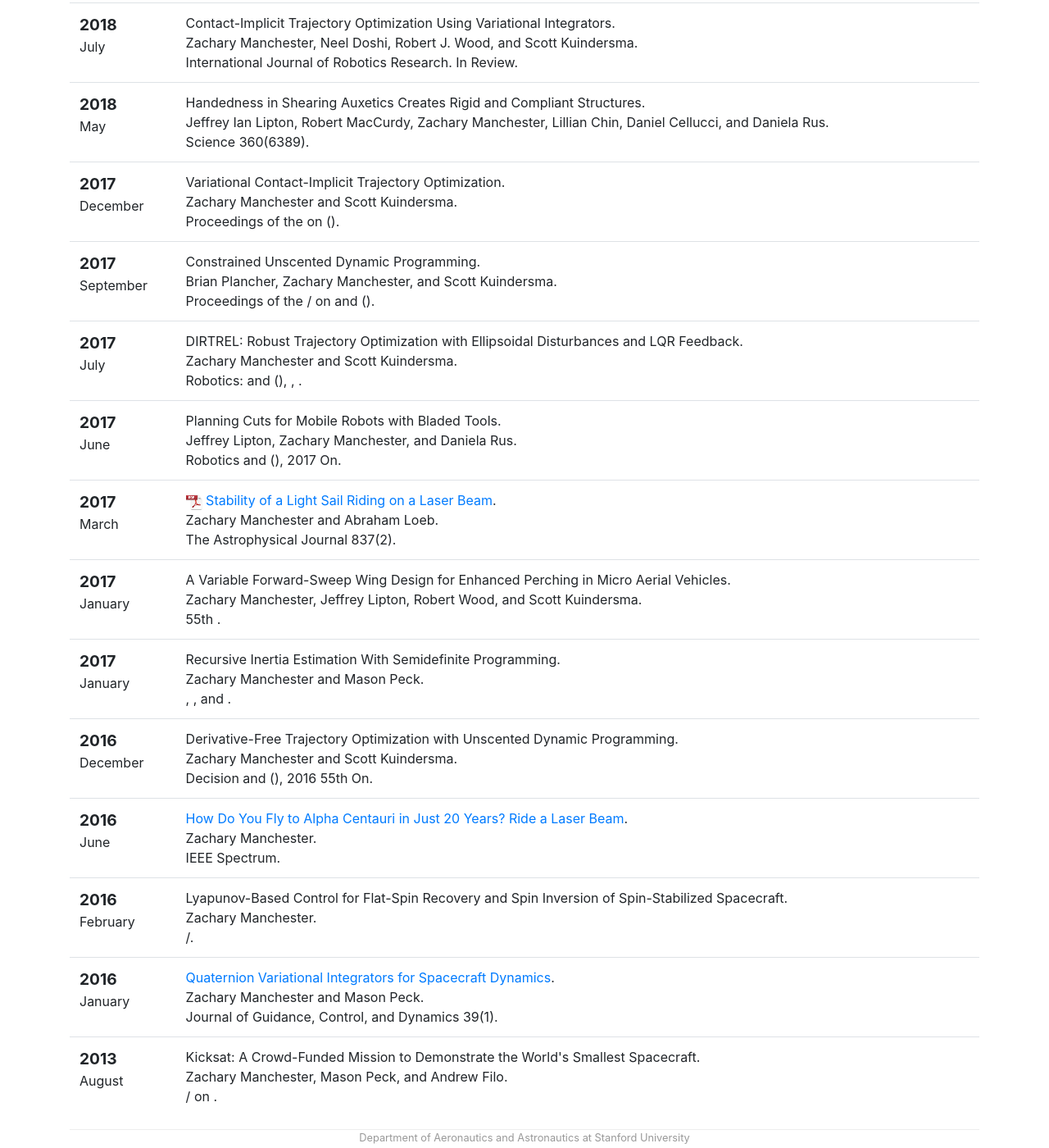
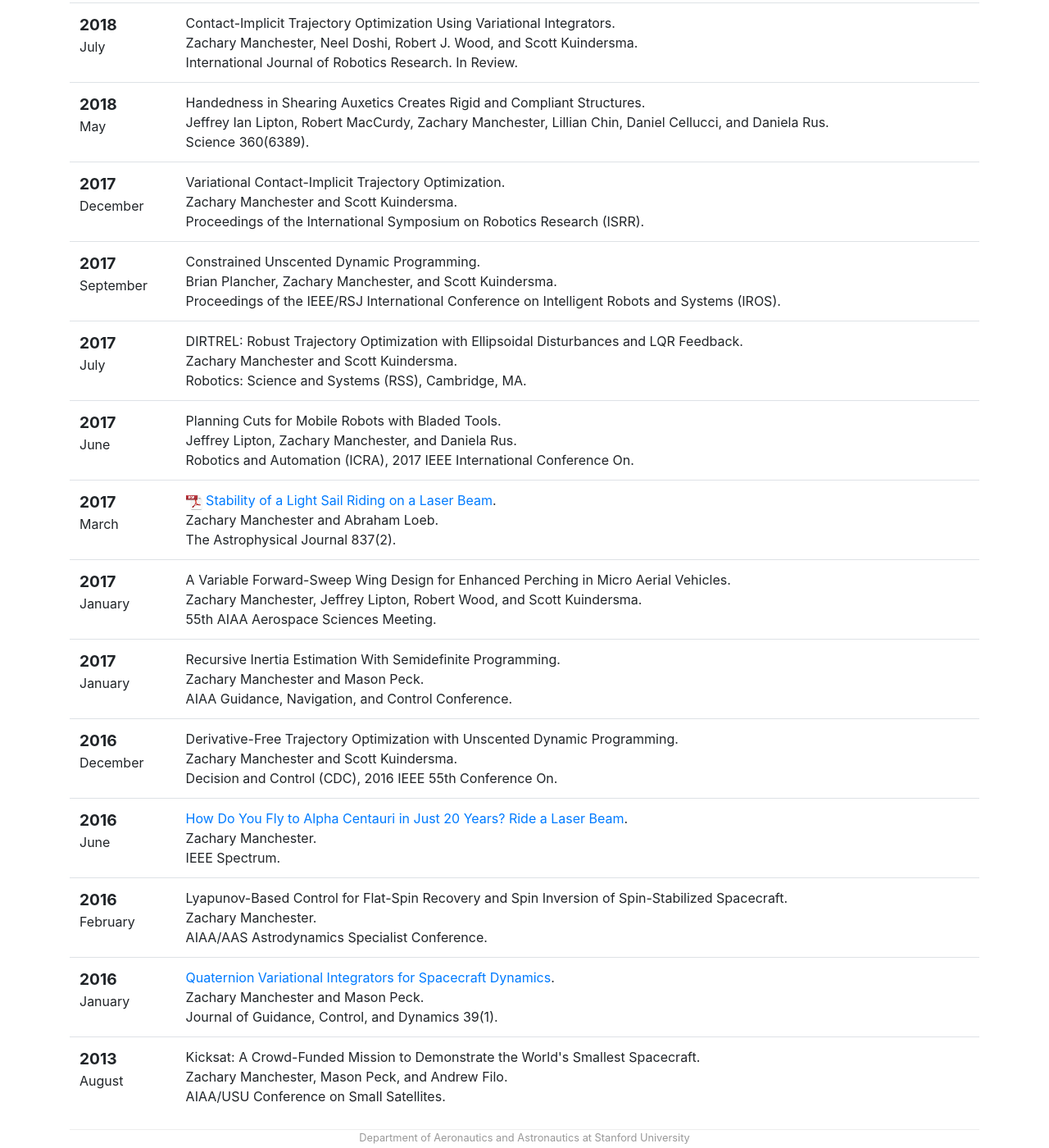
Before and after one commit to RoboticExplorationLab/roboticexplorationlab.github.io, a Jekyll site: the page built from publications.html, in a window 1280 px wide and 1400 px high, scrolled down 376 px. Shown: the whole window at 82% size. Built offline with Jekyll 4.4.1, drawn with Linux system fonts in a browser that asks for light colours.

Commit message:
pubs working

```diff
--- a/_includes/pubs.html
+++ b/_includes/pubs.html
@@ -82,7 +82,7 @@
 			<span class="authors">
 				Zachary Manchester and Scott Kuindersma.
 			</span><br />
-			<span class="venuetype"></span><span class="venue">Proceedings of the {{International Symposium}} on {{Robotics Research}} ({{ISRR}})</span>.
+			<span class="venuetype"></span><span class="venue">Proceedings of the International Symposium on Robotics Research (ISRR)</span>.
 			<br />
 			<span class="links">
 		</td>
@@ -103,7 +103,7 @@
 			<span class="authors">
 				Brian Plancher, Zachary Manchester, and Scott Kuindersma.
 			</span><br />
-			<span class="venuetype"></span><span class="venue">Proceedings of the {{IEEE}}/{{RSJ International Conference}} on {{Intelligent Robots}} and {{Systems}} ({{IROS}})</span>.
+			<span class="venuetype"></span><span class="venue">Proceedings of the IEEE/RSJ International Conference on Intelligent Robots and Systems (IROS)</span>.
 			<br />
 			<span class="links">
 		</td>
@@ -124,7 +124,7 @@
 			<span class="authors">
 				Zachary Manchester and Scott Kuindersma.
 			</span><br />
-			<span class="venuetype"></span><span class="venue">Robotics: {{Science}} and {{Systems}} ({{RSS}}), {{Cambridge}}, {{MA}}</span>.
+			<span class="venuetype"></span><span class="venue">Robotics: Science and Systems (RSS), Cambridge, MA</span>.
 			<br />
 			<span class="links">
 		</td>
@@ -145,7 +145,7 @@
 			<span class="authors">
 				Jeffrey Lipton, Zachary Manchester, and Daniela Rus.
 			</span><br />
-			<span class="venuetype"></span><span class="venue">Robotics and {{Automation}} ({{ICRA}}), 2017 {{IEEE International Conference}} On</span>.
+			<span class="venuetype"></span><span class="venue">Robotics and Automation (ICRA), 2017 IEEE International Conference On</span>.
 			<br />
 			<span class="links">
 		</td>
@@ -189,7 +189,7 @@
 			<span class="authors">
 				Zachary Manchester, Jeffrey Lipton, Robert Wood, and Scott Kuindersma.
 			</span><br />
-			<span class="venuetype"></span><span class="venue">55th {{AIAA Aerospace Sciences Meeting}}</span>.
+			<span class="venuetype"></span><span class="venue">55th AIAA Aerospace Sciences Meeting</span>.
 			<br />
 			<span class="links">
 		</td>
@@ -210,7 +210,7 @@
 			<span class="authors">
 				Zachary Manchester and Mason Peck.
 			</span><br />
-			<span class="venuetype"></span><span class="venue">{{AIAA Guidance}}, {{Navigation}}, and {{Control Conference}}</span>.
+			<span class="venuetype"></span><span class="venue">AIAA Guidance, Navigation, and Control Conference</span>.
 			<br />
 			<span class="links">
 		</td>
@@ -231,7 +231,7 @@
 			<span class="authors">
 				Zachary Manchester and Scott Kuindersma.
 			</span><br />
-			<span class="venuetype"></span><span class="venue">Decision and {{Control}} ({{CDC}}), 2016 {{IEEE}} 55th {{Conference}} On</span>.
+			<span class="venuetype"></span><span class="venue">Decision and Control (CDC), 2016 IEEE 55th Conference On</span>.
 			<br />
 			<span class="links">
 		</td>
@@ -273,7 +273,7 @@
 			<span class="authors">
 				Zachary Manchester.
 			</span><br />
-			<span class="venuetype"></span><span class="venue">{{AIAA}}/{{AAS Astrodynamics Specialist Conference}}</span>.
+			<span class="venuetype"></span><span class="venue">AIAA/AAS Astrodynamics Specialist Conference</span>.
 			<br />
 			<span class="links">
 		</td>
@@ -315,7 +315,7 @@
 			<span class="authors">
 				Zachary Manchester, Mason Peck, and Andrew Filo.
 			</span><br />
-			<span class="venuetype"></span><span class="venue">{{AIAA}}/{{USU Conference}} on {{Small Satellites}}</span>.
+			<span class="venuetype"></span><span class="venue">AIAA/USU Conference on Small Satellites</span>.
 			<br />
 			<span class="links">
 		</td>
```
Also changed, not shown: 1 other file.
